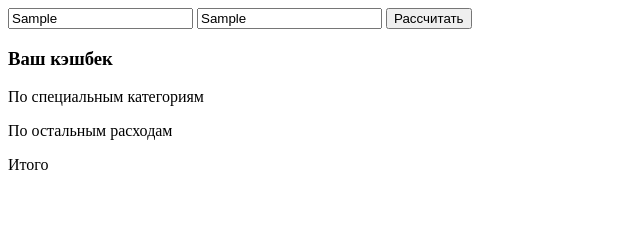
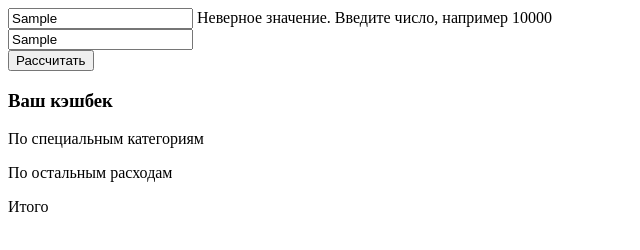
Before and after one commit to tvsherstneva/cashback, a plain HTML site: page index.html in a window 1280 px wide. Both pictures are taken after typing "Sample", "Sample" into the empty fields and a click on the button "Рассчитать". Shown: the whole page, without its empty margins (0-640 px from the left). Drawn offline with Linux system fonts and the light colour scheme.

Commit message:
show errors

```diff
--- a/index.html
+++ b/index.html
@@ -11,8 +11,14 @@
 <body>
 <div>
     <form id="cashback-form">
-        <input id="special-amount-input">
-        <input id="other-amount-input">
+        <div>
+            <input id="special-amount-input">
+            <span id="special-amount-error"></span>
+        </div>
+        <div>
+            <input id="other-amount-input">
+            <span id="other-amount-error"></span>
+        </div>
         <button id="calculate">Рассчитать</button>
     </form>
     <div>
--- a/js/app.js
+++ b/js/app.js
@@ -28,42 +28,47 @@ function calculateCashback(specialCategoryPurchases, otherCategoryPurchases) {
 
 function handleSubmit(evt) {
     evt.preventDefault();
-    const specialAmountInputEl = document.getElementById("special-amount-input");
-    const specialAmount = specialAmountInputEl.value;
-    alert(specialAmount);
-    alert(Number.isNaN(specialAmount));
-    alert(Number.isFinite(specialAmount));
-    if(Number.isNaN(specialAmount)){
-        //TODO: вывод ошибки
+
+    const specialAmountInputEl = document.getElementById('special-amount-input');
+    const otherAmountInputEl = document.getElementById('other-amount-input');
+    const specialAmountErrorEl = document.getElementById('special-amount-error');
+    const otherAmountErrorEl = document.getElementById('other-amount-error');
+    const specialCashbackEl = document.getElementById('special-cashback');
+    const otherCashbackEl = document.getElementById('other-cashback');
+    const totalCashbackEl = document.getElementById('total-cashback');
+
+    specialAmountErrorEl.textContent = '';
+    otherAmountErrorEl.textContent = '';
+    specialCashbackEl.textContent = '';
+    otherCashbackEl.textContent = '';
+    totalCashbackEl.textContent = '';
+
+    const specialAmount = Number(specialAmountInputEl.value);
+    if (Number.isNaN(specialAmount)) {
+        specialAmountErrorEl.textContent = ` Неверное значение. Введите число, например 10000`;
         return;
     }
-    if(!Number.isFinite(specialAmount)){//Number.isFinite – если true то это бесконечность(ввод символов без чисел)
-        //TODO: вывод ошибки
-
-        return;
-    }
-    const otherAmountInputEl = document.getElementById("other-amount-input");
-    const otherAmount = otherAmountInputEl.value;
-    if(Number.isNaN(otherAmount)){
-        //TODO: вывод ошибки
-        return;
-    }
-    if(!Number.isFinite(otherAmount)){
-        //TODO: вывод ошибки
+    if (!Number.isFinite(specialAmount)) {//Number.isFinite – если true то это бесконечность(ввод символов без чисел)
+        alert(Number.isFinite(specialAmount));
+        specialAmountErrorEl.textContent = ` Слишком большое значение. Введите число, например: 10000`;
         return;
     }
 
-    const result = calculateCashback(specialAmount,otherAmount);
-    const specialCashbackEl = document.getElementById('special-cashback');
+    const otherAmount = Number(otherAmountInputEl.value);
+    if (Number.isNaN(otherAmount)) {
+        otherAmountErrorEl.textContent = ` Неверное значение. Введите число, например 10000`;
+        return;
+    }
+    if (!Number.isFinite(otherAmount)) {
+        otherAmountErrorEl.textContent = ` Слишком большое значение. Введите число, например: 10000`;
+        return;
+    }
+
+    const result = calculateCashback(specialAmount, otherAmount);
     specialCashbackEl.textContent = ` ${result.specialCategoryCashback} руб.`;
 
-    const otherCashbackEl = document.getElementById('other-cashback');
     otherCashbackEl.textContent = ` ${result.otherCategoryCashback} руб.`;
-
-    const totalCashbackEl = document.getElementById('total-cashback');
     totalCashbackEl.textContent = ` ${result.totalCashback} руб.`;
-
-
     ///debugger;
 }
 
```
